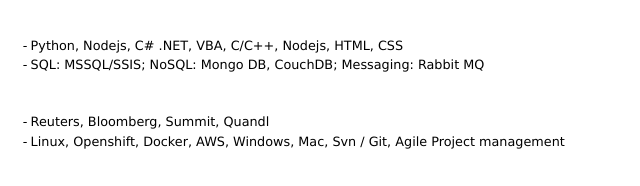
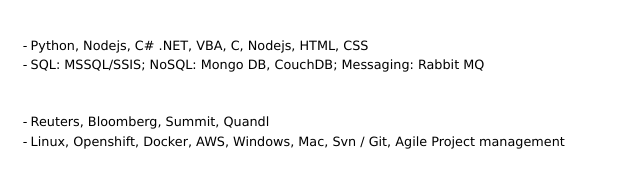
Before and after one commit to calderashburn/calderashburn.github.io, a plain HTML site: page index.html in a window 1280 px wide. Shown: the part 1125-1311 px from the top of the page, 405-1045 px from the left. Drawn offline with Linux system fonts and the light colour scheme.

Commit message:
Update index.html

```diff
--- a/index.html
+++ b/index.html
@@ -102,7 +102,7 @@ XVA Trader &amp; Quantitative IT</p>
 
 <h3 id="programmation-and-database">Programmation and Database</h3>
 <ul>
-  <li>Python, Nodejs, C# .NET, VBA, C/C++, Nodejs, HTML, CSS</li>
+  <li>Python, Nodejs, C# .NET, VBA, C, Nodejs, HTML, CSS</li>
   <li>SQL: MSSQL/SSIS; NoSQL: Mongo DB, CouchDB; Messaging: Rabbit MQ</li>
 </ul>
 
```
